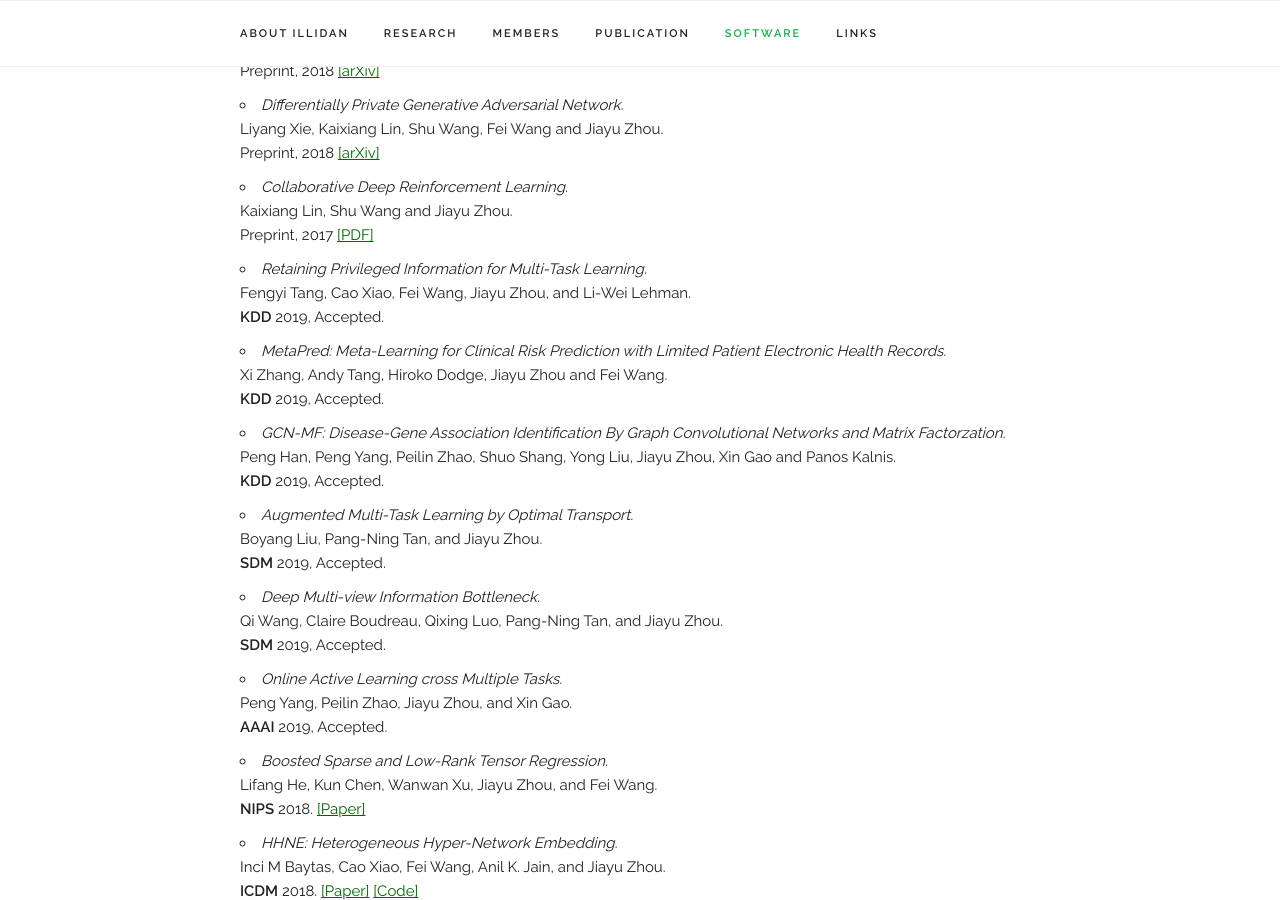
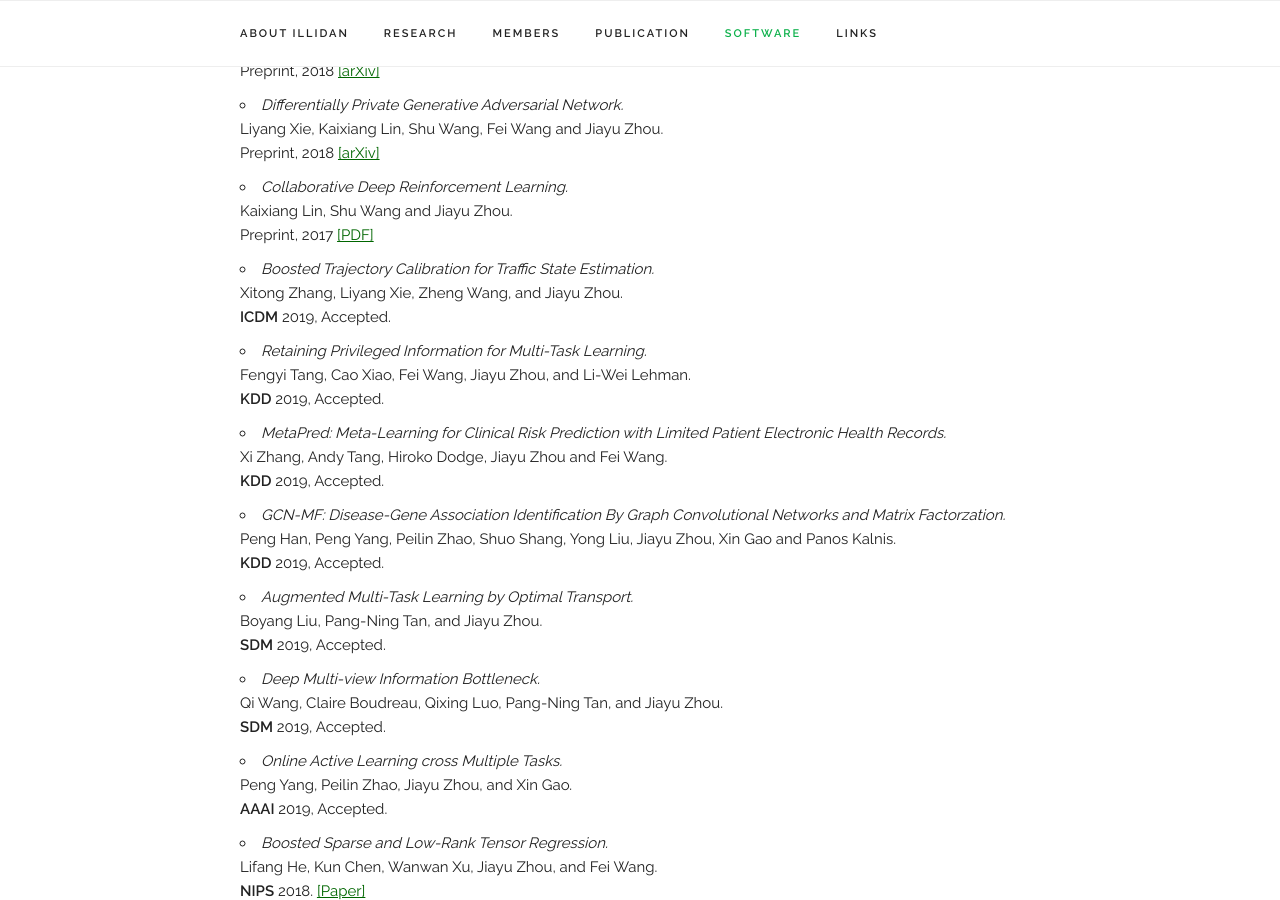
Before and after one commit to Marvelrex/denos.lab.io, a Jekyll site: the page built from index.html, in a window 1280 px wide and 900 px high, scrolled down 6619 px. Built offline with Jekyll 4.4.1, drawn with Linux system fonts in a browser that asks for light colours; nearby versions of some CDN libraries.

Commit message:
Add paper

```diff
--- a/_layouts/default.html
+++ b/_layouts/default.html
@@ -262,6 +262,11 @@
         <li><i>Collaborative Deep Reinforcement Learning. </i><br>
             Kaixiang Lin, Shu Wang and Jiayu Zhou. <br>
             Preprint, 2017 <a href="https://arxiv.org/pdf/1702.05796.pdf" target="_blank">[PDF]</a>
+        </li>
+
+        <li><i>Boosted Trajectory Calibration for Traffic State Estimation. </i><br>
+            Xitong Zhang, Liyang Xie, Zheng Wang, and Jiayu Zhou. <br>
+            <b>ICDM</b> 2019, Accepted.
         </li>
 
         <li><i>Retaining Privileged Information for Multi-Task Learning. </i><br>
```
